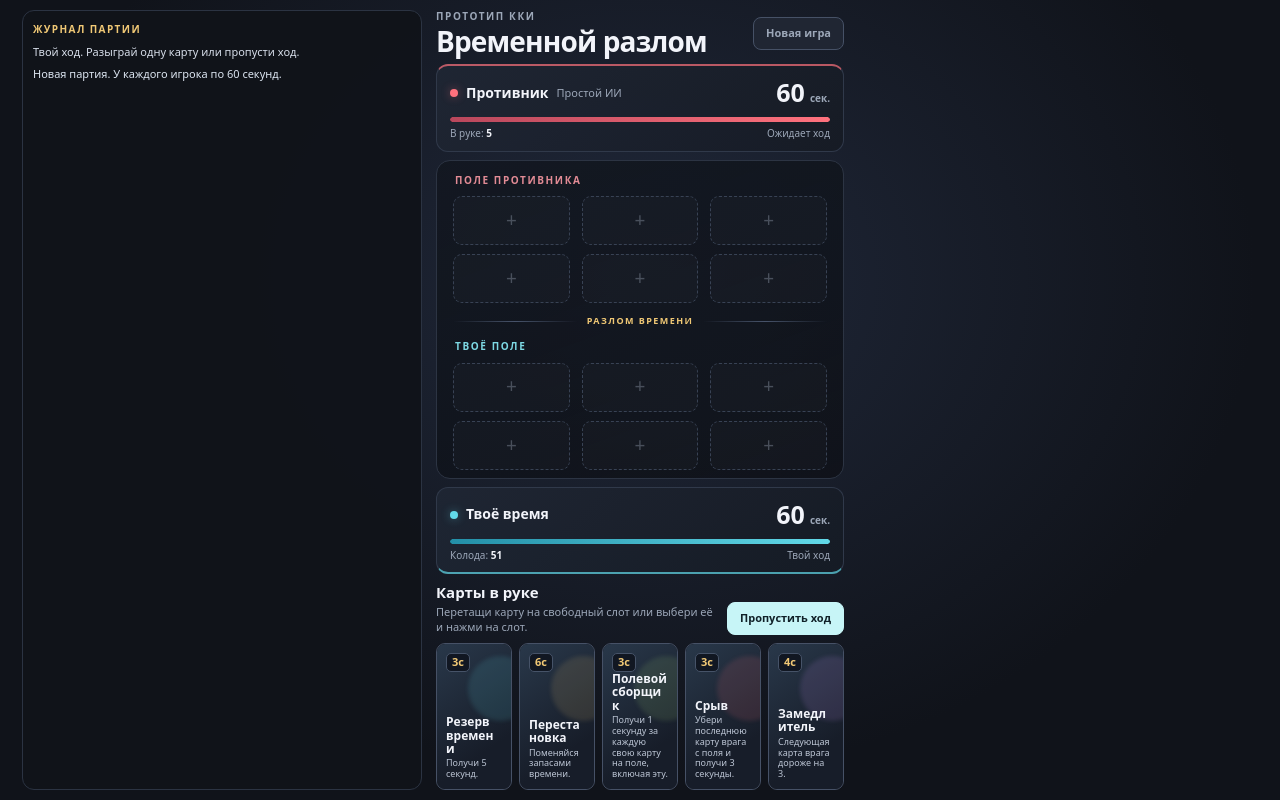
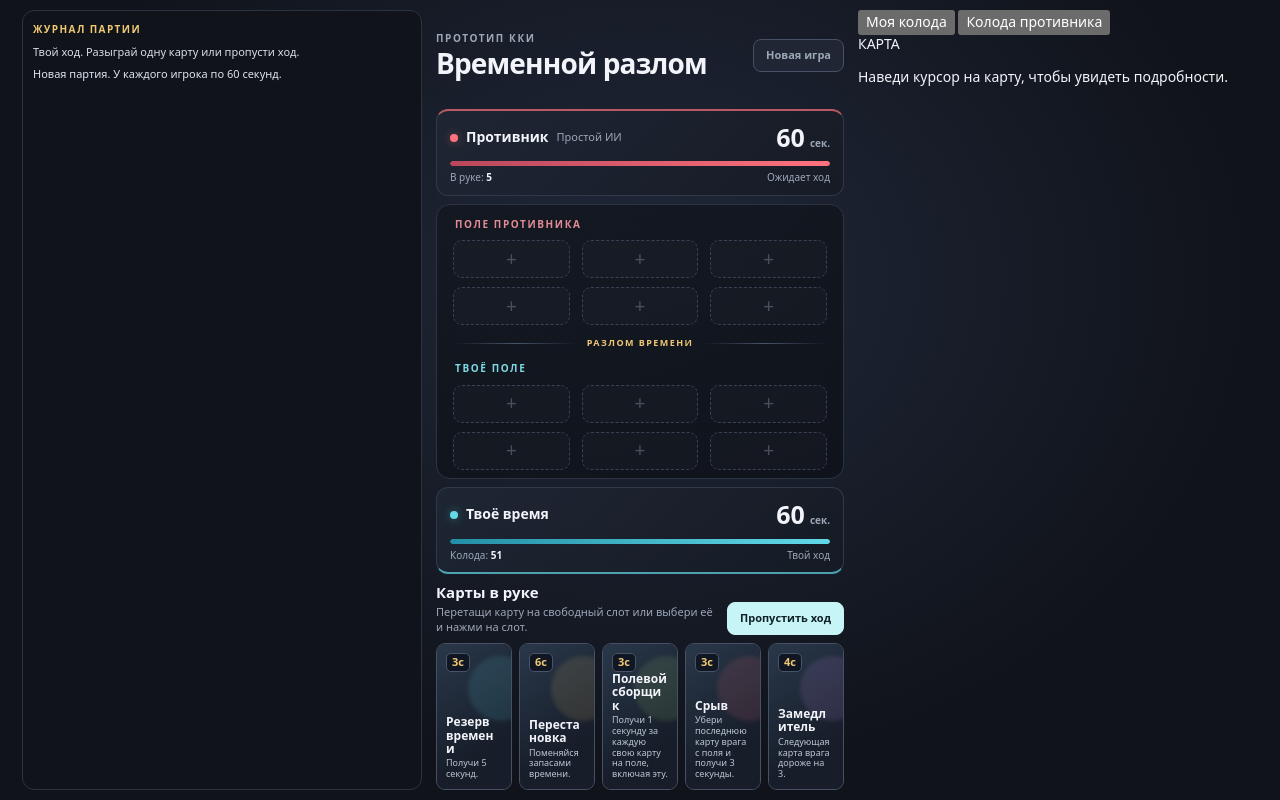
Before and after one commit to spbRusty/ccg_test, a plain HTML site: page index.html in a window 1280 px wide. Drawn offline with Linux system fonts and the light colour scheme.

Commit message:
Add right-side deck and card details panel

```diff
--- a/index.html
+++ b/index.html
@@ -64,6 +64,21 @@
       <p id="game-message" role="status" aria-live="polite">Выбери карту и разыграй её. Стоимость вычитается из твоего времени.</p>
       <div id="event-log" class="event-log" aria-label="История ходов"></div>
     </aside>
+    <aside class="collection-panel" aria-label="Колоды и описание карты">
+      <section class="collection-top">
+        <div class="collection-tabs" role="tablist" aria-label="Выбор колоды">
+          <button id="tab-player-deck" class="collection-tab active" type="button" role="tab" aria-selected="true">Моя колода</button>
+          <button id="tab-opponent-deck" class="collection-tab" type="button" role="tab" aria-selected="false">Колода противника</button>
+        </div>
+        <div id="collection-list" class="collection-list" role="tabpanel" aria-live="polite"></div>
+      </section>
+      <section class="card-details" aria-label="Описание карты">
+        <div class="details-heading">КАРТА</div>
+        <div id="card-details-content" class="card-details-content">
+          <p class="details-empty">Наведи курсор на карту, чтобы увидеть подробности.</p>
+        </div>
+      </section>
+    </aside>
   </main>
   <script src="game.js"></script>
 </body>
```
